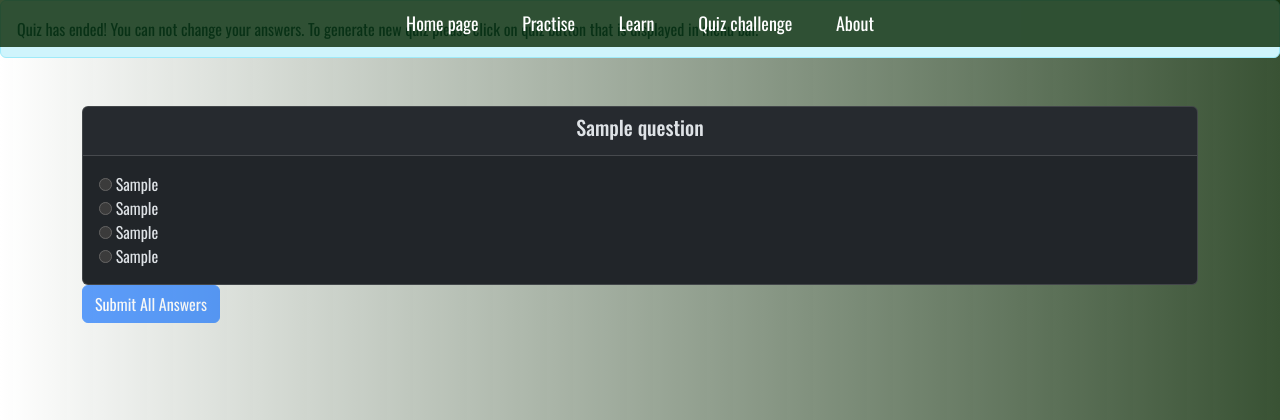
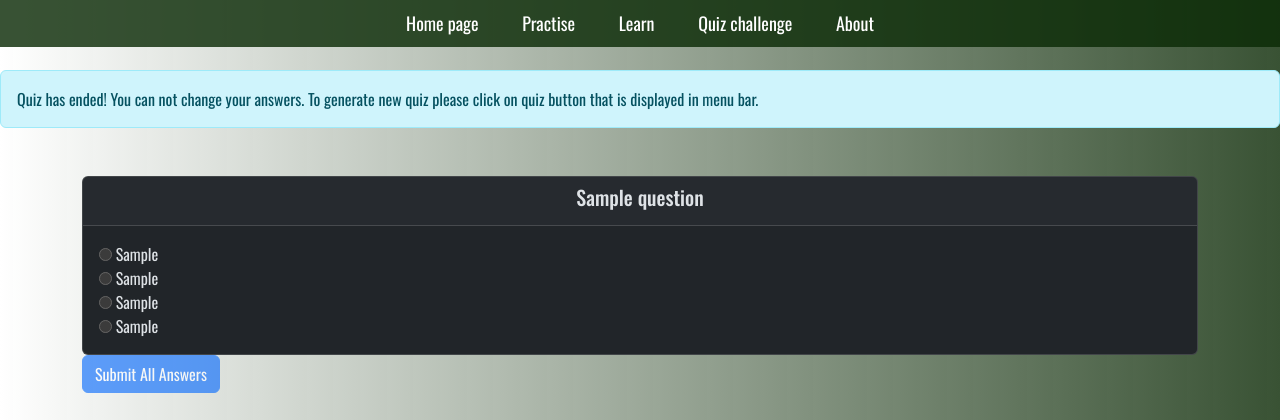
Before and after one commit to Bartemnius/QuizApplication, a Spring app: template src/main/resources/templates/quiz-view.html in a window 1280 px wide. Shown: the top 420 px of the page. Run offline with Thymeleaf, Linux system fonts and the light colour scheme; the template is opened without the code that fills it: most values are stand-ins (such as "Sample title", 1, 10 or a date in 2020); data that the repository does not hold is empty; some web fonts are replaced.

Commit message:
Repair bug with alert banner.
Info in about me updated

```diff
--- a/src/main/resources/templates/about-view.html
+++ b/src/main/resources/templates/about-view.html
@@ -35,8 +35,10 @@
         <h4>Connect with Me</h4>
         <p>You can connect with me on LinkedIn or check out my projects on GitHub:</p>
         <ul>
-            <li>LinkedIn: <a href="your-linkedin-link-here" target="_blank">LinkedIn Profile</a></li>
-            <li>GitHub: <a href="your-github-link-here" target="_blank">GitHub Profile</a></li>
+            <li>My LinkedIn profile: <a href="https://www.linkedin.com/in/wojciech-dluski/"
+                              target="_blank">LinkedIn Profile</a></li>
+            <li>GitHub code for this app: <a href="https://github.com/Bartemnius/QuizApplication"
+                            target="_blank">GitHub QuizApp</a></li>
         </ul>
     </div>
 </div>
--- a/src/main/resources/templates/quiz-view.html
+++ b/src/main/resources/templates/quiz-view.html
@@ -6,19 +6,25 @@
     <title>Questions</title>
     <!-- Thymeleaf fragment for fonts and styles -->
     <th:block th:replace="~{fragments/head :: googleFontsAndBootstrapStyles}"></th:block>
+
+    <style>
+        body {
+            background: linear-gradient(to right, white, #0b2a05cf);
+            font-family: 'Oswald', sans-serif;
+        }
+        /* so it does not colide with menu*/
+        .alert, .alert-info {
+            margin-top: 70px !important ;
+        }
+    </style>
 </head>
 
-<style>
-    body {
-        background: linear-gradient(to right, white, #0b2a05cf);
-        font-family: 'Oswald', sans-serif;
-    }
-</style>
+
 <body>
 <!--Custom menu fragment-->
 <div th:replace="~{fragments/menu :: customMenu}"></div>
 
-<div th:if="${quizEnded}" class="alert alert-info">
+<div th:if="${quizEnded}" class="alert alert-info" style="margin-top: 70px;">
     Quiz has ended! You can not change your answers. To generate new quiz please click on quiz
     button that is displayed in menu bar.
 </div>
--- a/src/main/resources/templates/random-question-view.html
+++ b/src/main/resources/templates/random-question-view.html
@@ -24,6 +24,10 @@
         }
         .modal-body {
             text-align : justify;
+        }
+        /* so it does not colide with menu*/
+        .alert {
+            margin-top: 70px;
         }
     </style>
 </head>
```
